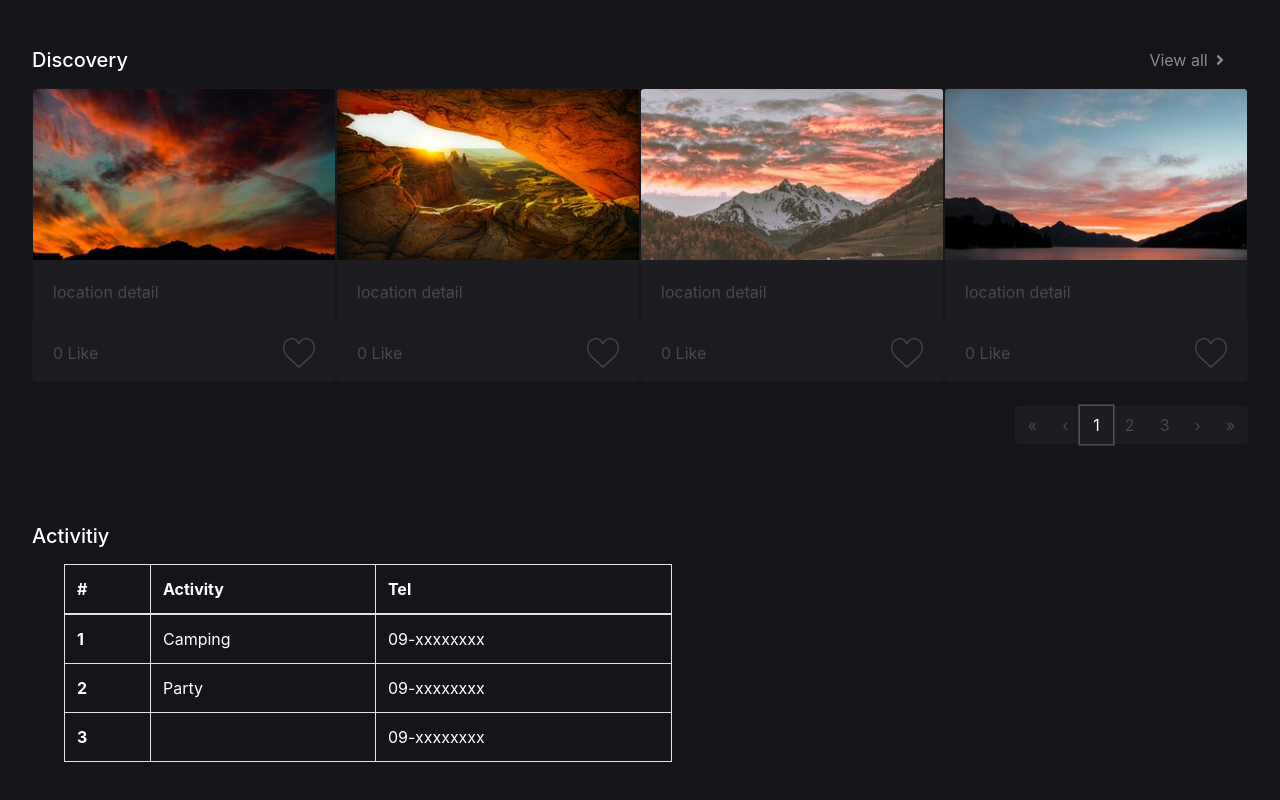
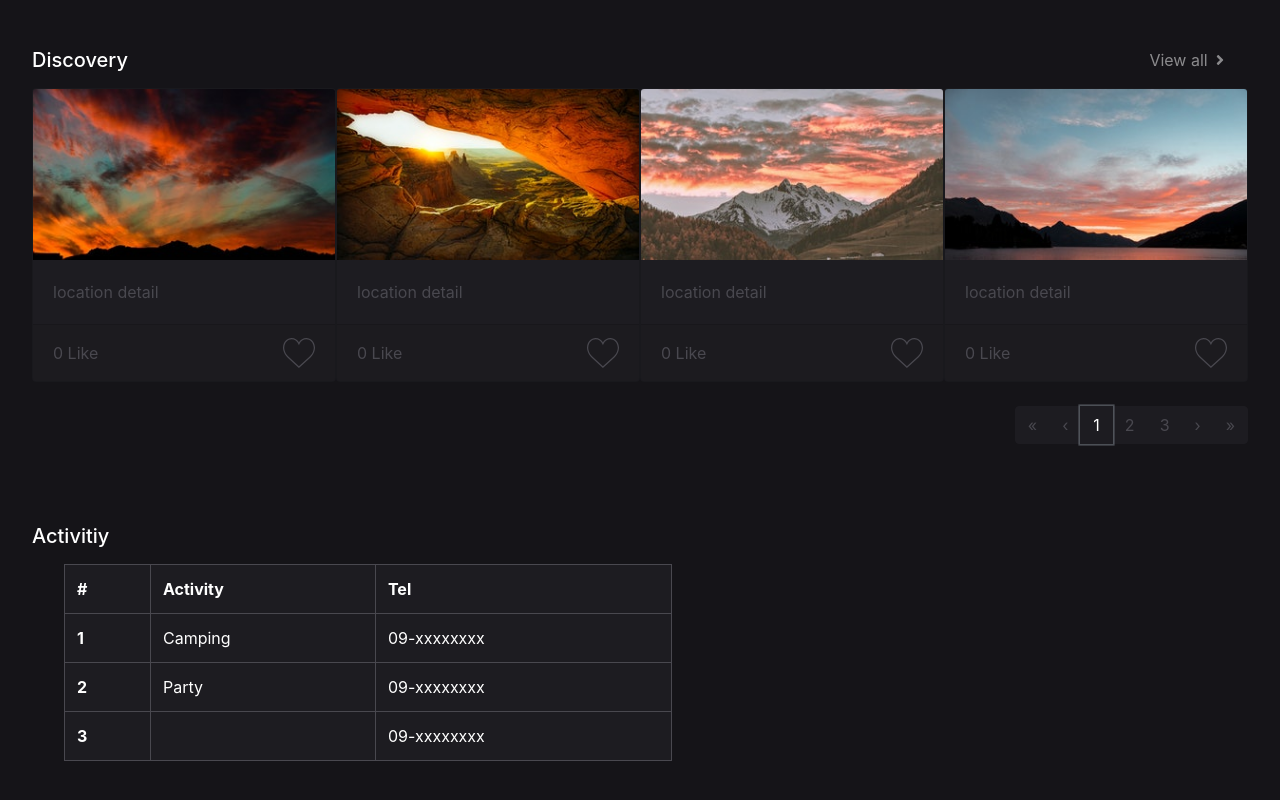
Before and after one commit to Noeypatt/Self-Learning_React, a React (Create React App) app: page / in a window 1280 px wide. Shown: the part 662-1462 px from the top of the page. Built offline with nearby package versions, Linux system fonts and the light colour scheme; a web font is replaced by a local one.

Commit message:
:lipstick:activity

```diff
--- a/src/style/activity.scss
+++ b/src/style/activity.scss
@@ -21,6 +21,24 @@ $font-color-seconary: white !important;
         .table {
             width: 50%;
             color: white;
+            background-color: $color-bg;
+        }
+
+        .table-bordered thead th {
+            border-bottom-width: 1px;
+        }
+
+        .table thead th {
+            border-bottom: 1px solid $font-color-primary;
+        }
+
+        .table-bordered td,
+        .table-bordered th {
+            border: 1px solid $font-color-primary;
+        }
+
+        .table-bordered {
+            border: 1px solid $font-color-primary;
         }
     }
 }
```
